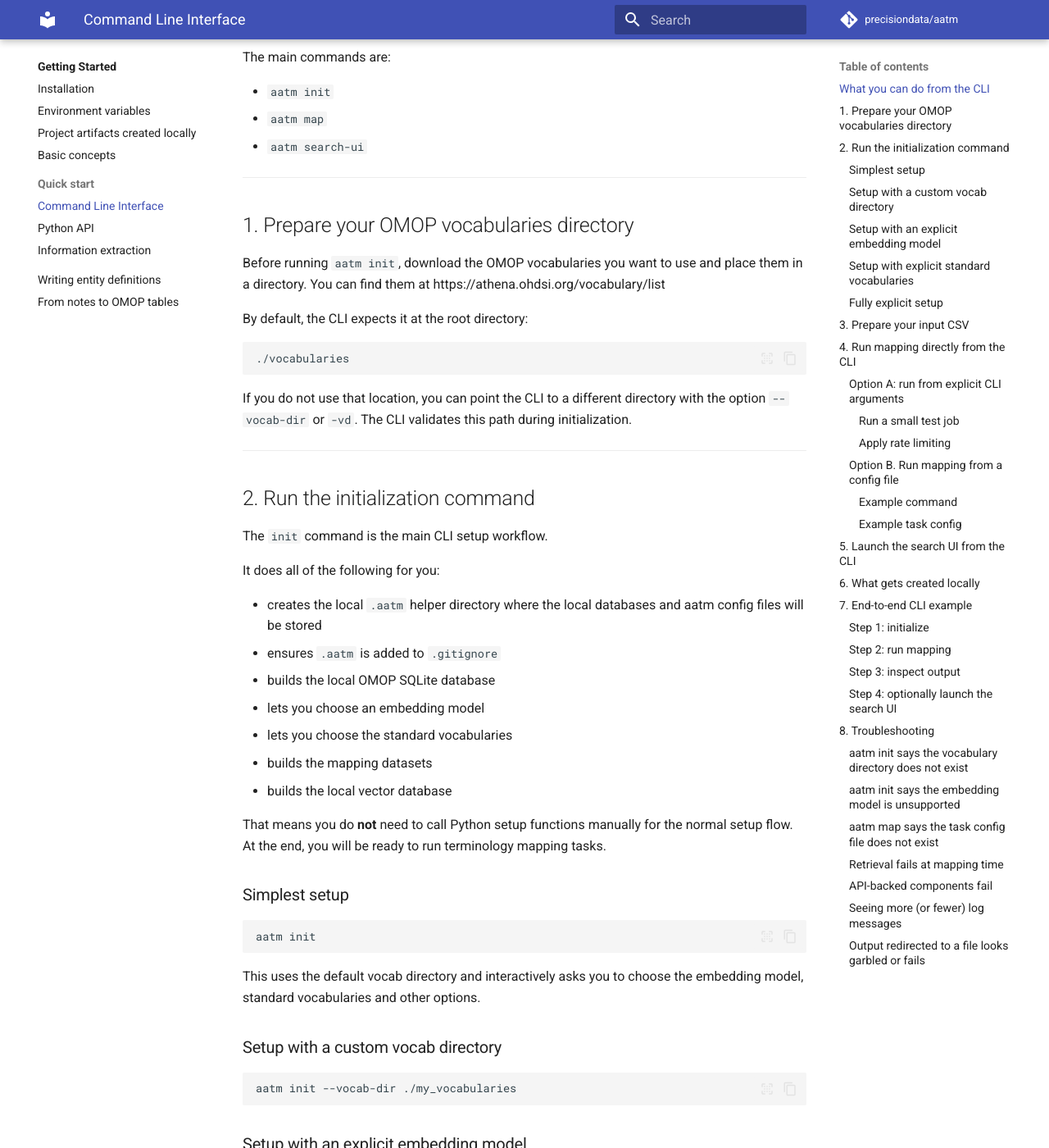
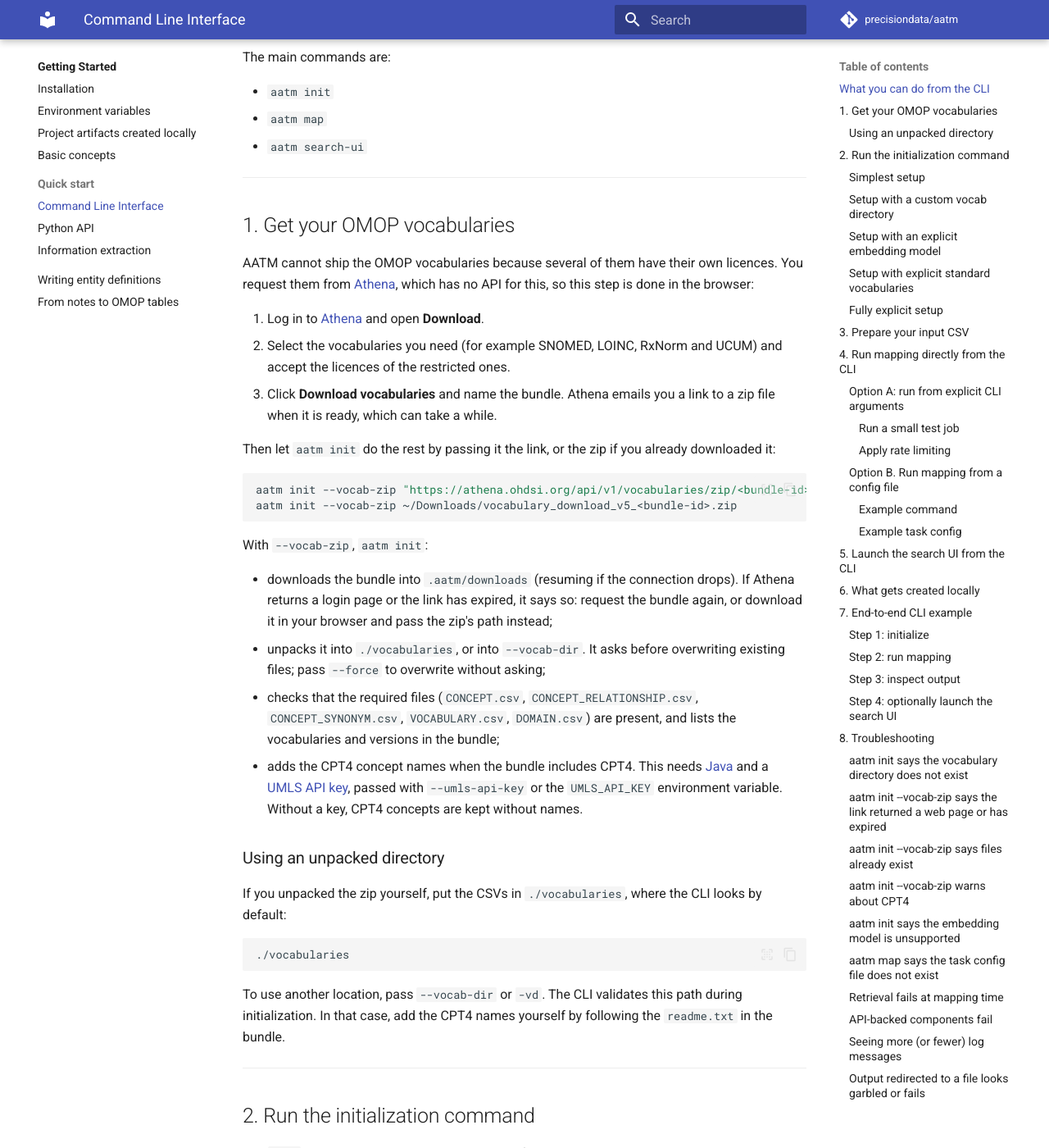
Before and after one commit to precisiondata/aatm, an MkDocs documentation site: the page built from docs/getting-started/quick_start_cli.md, in a window 1280 px wide and 1400 px high, scrolled down 646 px. Shown: the whole window at 82% size. Built offline with MkDocs 1.6.1 and Material for MkDocs 9.7.7, drawn with Linux system fonts in a browser that asks for light colours; comment, search, counter and statistics services are not loaded; the version menu is left out; some of the changed text lies outside the part shown.

Commit message:
docs: request vocabularies on Athena and pass the bundle to aatm init
Refs #48

Co-Authored-By: Claude Opus 5.5 <noreply@anthropic.com>

````diff
--- a/docs/getting-started/quick_start_cli.md
+++ b/docs/getting-started/quick_start_cli.md
@@ -25,17 +25,37 @@ The main commands are:
 
 ---
 
-## 1. Prepare your OMOP vocabularies directory
+## 1. Get your OMOP vocabularies
 
-Before running `aatm init`, download the OMOP vocabularies you want to use and place them in a directory. You can find them at https://athena.ohdsi.org/vocabulary/list
+AATM cannot ship the OMOP vocabularies because several of them have their own licences. You request them from [Athena](https://athena.ohdsi.org/vocabulary/list), which has no API for this, so this step is done in the browser:
 
-By default, the CLI expects it at the root directory:
+1. Log in to [Athena](https://athena.ohdsi.org/vocabulary/list) and open **Download**.
+2. Select the vocabularies you need (for example SNOMED, LOINC, RxNorm and UCUM) and accept the licences of the restricted ones.
+3. Click **Download vocabularies** and name the bundle. Athena emails you a link to a zip file when it is ready, which can take a while.
+
+Then let `aatm init` do the rest by passing it the link, or the zip if you already downloaded it:
+
+```bash
+aatm init --vocab-zip "https://athena.ohdsi.org/api/v1/vocabularies/zip/<bundle-id>"
+aatm init --vocab-zip ~/Downloads/vocabulary_download_v5_<bundle-id>.zip
+```
+
+With `--vocab-zip`, `aatm init`:
+
+- downloads the bundle into `.aatm/downloads` (resuming if the connection drops). If Athena returns a login page or the link has expired, it says so: request the bundle again, or download it in your browser and pass the zip's path instead;
+- unpacks it into `./vocabularies`, or into `--vocab-dir`. It asks before overwriting existing files; pass `--force` to overwrite without asking;
+- checks that the required files (`CONCEPT.csv`, `CONCEPT_RELATIONSHIP.csv`, `CONCEPT_SYNONYM.csv`, `VOCABULARY.csv`, `DOMAIN.csv`) are present, and lists the vocabularies and versions in the bundle;
+- adds the CPT4 concept names when the bundle includes CPT4. This needs [Java](https://adoptium.net) and a [UMLS API key](https://uts.nlm.nih.gov/uts/profile), passed with `--umls-api-key` or the `UMLS_API_KEY` environment variable. Without a key, CPT4 concepts are kept without names.
+
+### Using an unpacked directory
+
+If you unpacked the zip yourself, put the CSVs in `./vocabularies`, where the CLI looks by default:
 
 ```text
 ./vocabularies
 ```
 
-If you do not use that location, you can point the CLI to a different directory with the option `--vocab-dir` or `-vd`. The CLI validates this path during initialization.
+To use another location, pass `--vocab-dir` or `-vd`. The CLI validates this path during initialization. In that case, add the CPT4 names yourself by following the `readme.txt` in the bundle.
 
 ---
 
@@ -317,7 +337,19 @@ Make sure your OMOP vocabulary files are present in `./vocabularies`, or pass th
 aatm init --vocab-dir /path/to/vocabularies
 ```
 
-The CLI explicitly checks whether the provided directory exists.
+The CLI explicitly checks whether the provided directory exists. You can also skip the manual unpacking and pass the bundle with `--vocab-zip` (see [step 1](#1-get-your-omop-vocabularies)).
+
+### `aatm init --vocab-zip` says the link returned a web page or has expired
+
+Athena's link needs a valid, recent bundle. Request the bundle again on [Athena](https://athena.ohdsi.org/vocabulary/list) and use the new link, or open the link in your browser while logged in to Athena, save the zip, and pass its path to `--vocab-zip`.
+
+### `aatm init --vocab-zip` says files already exist
+
+The target directory already has vocabulary files. Confirm the overwrite when asked, pass `--force`, or unpack into another directory with `--vocab-dir`.
+
+### `aatm init --vocab-zip` warns about CPT4
+
+The bundle includes CPT4, whose names must be downloaded with your own UMLS licence. Install Java and pass your UMLS API key with `--umls-api-key` or the `UMLS_API_KEY` environment variable.
 
 ### `aatm init` says the embedding model is unsupported
 
````
Also changed, not shown: README.md (+24 -4 lines), docs/getting-started/omop_tables.md (+5 -3 lines).
